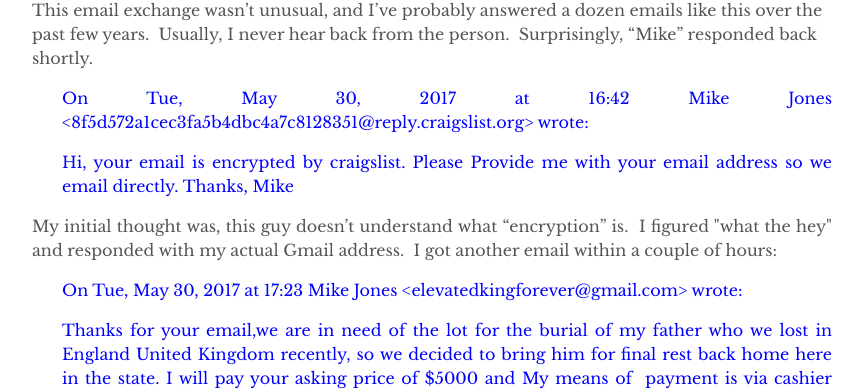
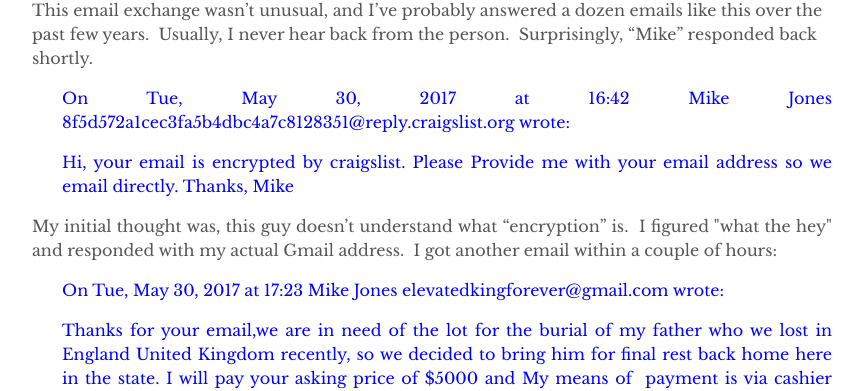
Before and after one commit to stuartsmith06/digitalsheepdog, a Jekyll site: the page built from _posts/2019-09-01-unfolding-of-a-scam.md, in a window 1280 px wide and 900 px high, scrolled down 579 px. Shown: the part 172-563 px from the top of the window, without its empty margins (208-1071 px from the left). Built offline with Jekyll 4.4.1, drawn with Linux system fonts in a browser that asks for light colours.

Commit message:
Update 2019-09-01-unfolding-of-a-scam.md

```diff
--- a/_posts/2019-09-01-unfolding-of-a-scam.md
+++ b/_posts/2019-09-01-unfolding-of-a-scam.md
@@ -13,10 +13,13 @@ When my mom passed away several years ago, I inherited two cemetery plots at the
 <p style="padding-left: 60px;"><span style="color: #800080;">Tue, May 30, 2017 at 8:16 PM, craigslist <a style="color: #800080;" href="tel:(614)%20456-0372">6144560372</a> &lt;<a style="color: #800080;" href="mailto:jxn2c-6144560372@sale.craigslist.org">jxn2c-6144560372@sale.craigslist.org</a>&gt; wrote:</span></p>
 <p style="padding-left: 60px;"><span style="color: #800080;">Yes, they are still for sale.  I'm asking $5,000 for both but would negotiate a little bit.</span></p>
 <p style="text-align: left;">This email exchange wasn’t unusual, and I’ve probably answered a dozen emails like this over the past few years.  Usually, I never hear back from the person.  Surprisingly, “Mike” responded back shortly.</p>
-<p style="padding-left: 30px;"><span style="color: #0000ff;">On Tue, May 30, 2017 at 16:42 Mike Jones &lt;<a style="color: #0000ff;" href="mailto:8f5d572a1cec3fa5b4dbc4a7c8128351@reply.craigslist.org">8f5d572a1cec3fa5b4dbc4a7c8128351@reply.craigslist.org</a>&gt; wrote:</span></p>
+
+<p style="padding-left: 30px;"><span style="color: #0000ff;">On Tue, May 30, 2017 at 16:42 Mike Jones 8f5d572a1cec3fa5b4dbc4a7c8128351@reply.craigslist.org wrote:</span></p>
+
 <p style="padding-left: 30px;"><span style="color: #0000ff;">Hi, your email is encrypted by craigslist. Please Provide me with your email address so we email directly. Thanks, Mike</span></p>
 <p>My initial thought was, this guy doesn’t understand what “encryption” is.  I figured "what the hey" and responded with my actual Gmail address.  I got another email within a couple of hours:</p>
-<p style="padding-left: 30px;"><span style="color: #0000ff;">On Tue, May 30, 2017 at 17:23 Mike Jones &lt;<a style="color: #0000ff;" href="mailto:elevatedkingforever@gmail.com">elevatedkingforever@gmail.com</a>&gt; wrote:</span></p>
+
+<p style="padding-left: 30px;"><span style="color: #0000ff;">On Tue, May 30, 2017 at 17:23 Mike Jones elevatedkingforever@gmail.com wrote:</span></p>
 <p style="padding-left: 30px;"><span style="color: #0000ff;">Thanks for your email,we are in need of the lot for the burial of my father who we lost in England United Kingdom recently, so we decided to bring him for final rest back home here in the state. I will pay your asking price of $5000 and My means of  payment is via cashier check.  As soon as the check clear in your bank account, then I will bring in the Corpse for the burial and exchange of deed for Approval to Transfer Cemetery Property to our family. </span></p>
 <p style="padding-left: 30px;"><span style="color: #0000ff;">Send me the details below for the check to be mail out if the procedure is Ok by you. </span></p>
 <p style="padding-left: 90px;"><span style="color: #0000ff;">Name:<br></span><span style="color: #0000ff;">Address:<br></span><span style="color: #0000ff;">City:<br></span><span style="color: #0000ff;">Zip-Code:<br></span><span style="color: #0000ff;">Country:<br></span><span style="color: #0000ff;">The land Square meter:<br></span><span style="color: #0000ff;">Landscape area:<br></span><span style="color: #0000ff;">Location of the Cemetery:<br></span><span style="color: #0000ff;">Cell phone: </span></p>
```
